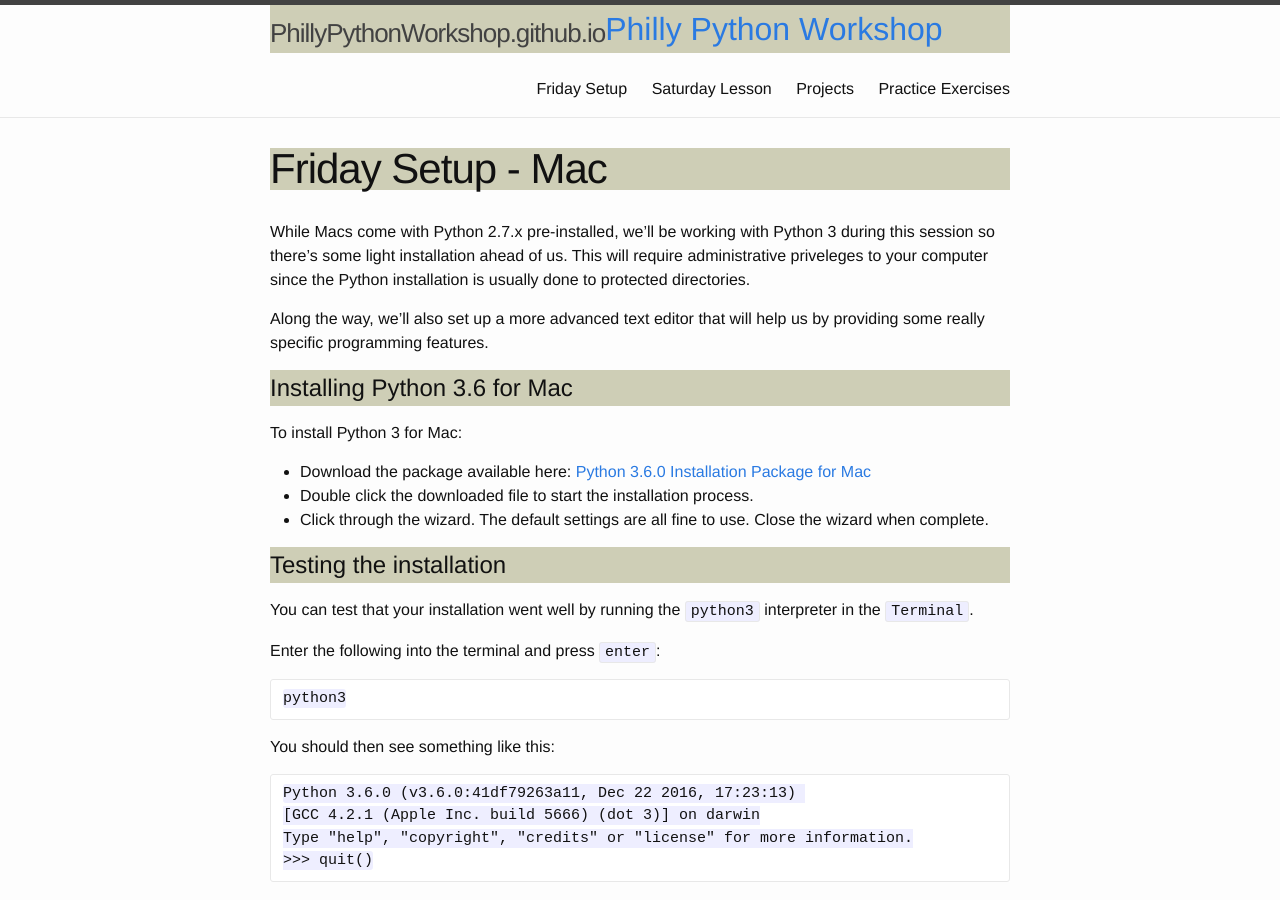
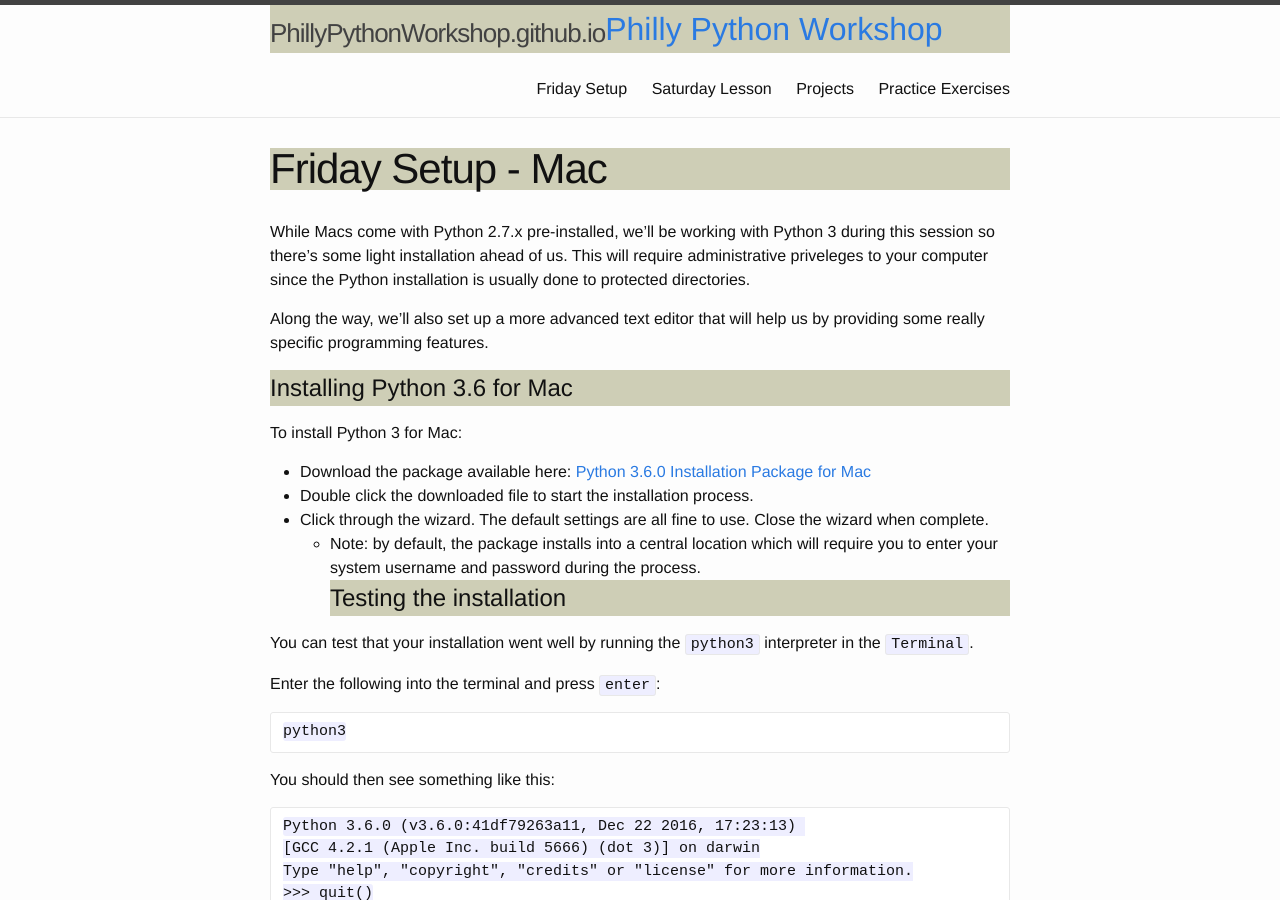
Before and after one commit to PhillyPythonWorkshop/PhillyPythonWorkshop.github.io, a Jekyll site: the page built from pages/friday_mac.md, in a window 1280 px wide and 900 px high. Built offline with Jekyll 4.4.1, drawn with Linux system fonts in a browser that asks for light colours.

Commit message:
Add sentence about username and password. I haven't added information about administrator rights, as that might confused people. If it comes up, we can help in person.

```diff
--- a/pages/friday_mac.md
+++ b/pages/friday_mac.md
@@ -15,7 +15,7 @@ To install Python 3 for Mac:
 * Download the package available here: [Python 3.6.0 Installation Package for Mac](https://www.python.org/ftp/python/3.6.0/python-3.6.0-macosx10.6.pkg)
 * Double click the downloaded file to start the installation process.
 * Click through the wizard. The default settings are all fine to use. Close the wizard when complete.
-
+  * Note: by default, the package installs into a central location which will require you to enter your system username and password during the process.
 # Testing the installation
 
 You can test that your installation went well by running the `python3` interpreter in the `Terminal`.
```
